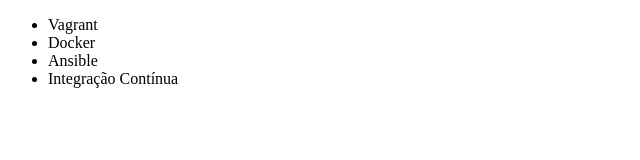
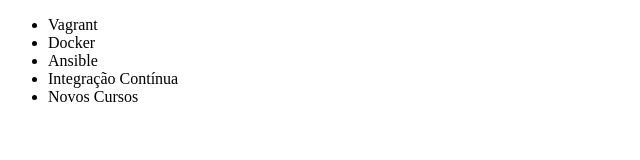
Before and after one commit to rpatricia/git-github-Alura, a plain HTML site: page index.html in a window 1280 px wide. Shown: the whole page, without its empty margins (0-640 px from the left). Drawn offline with Linux system fonts and the light colour scheme.

Commit message:
Alterei o index html

```diff
--- a/index.html
+++ b/index.html
@@ -10,6 +10,7 @@
         <li>Docker</li>
         <li>Ansible</li>
         <li>Integração Contínua</li>
+        <li>Novos Cursos</li>
     </ul>
 </body>
 </html>
```
